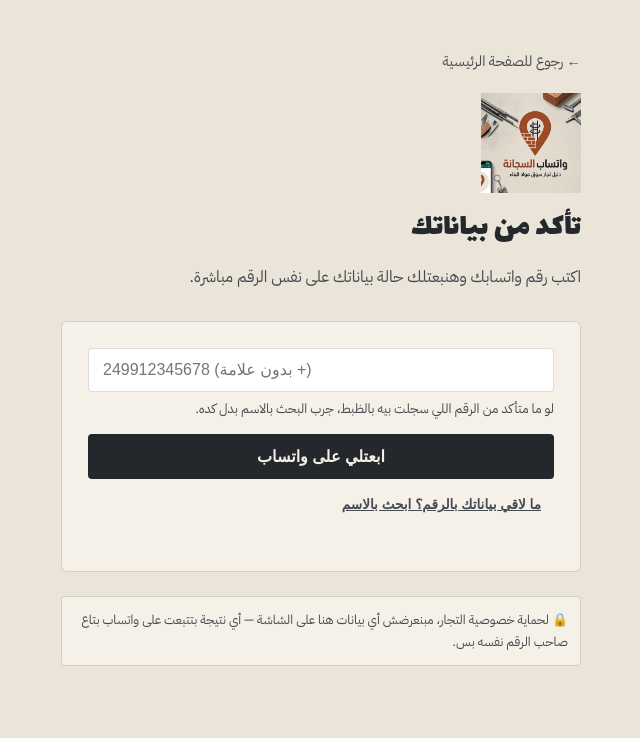
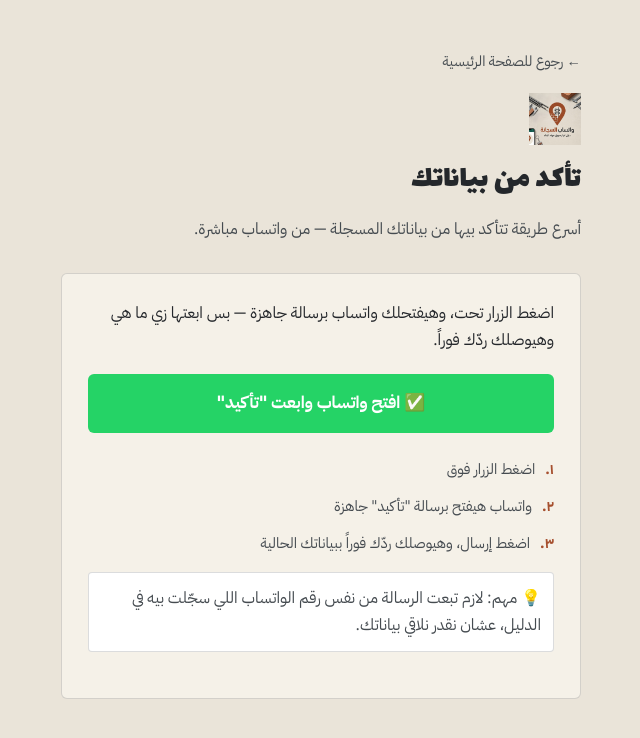
Before and after one commit to mohbab1-sondos/sajjana-bot, a Python web app: template templates/check.html in a window 1280 px wide. Shown: the top 738 px of the page, without its empty margins (319-959 px from the left). Run offline with Jinja, Linux system fonts and the light colour scheme; the template is opened without the code that fills it, so the values that code supplies are empty.

Commit message:
Refactor check.html for improved layout and UX
Updated the layout and functionality of the check.html template, including adjustments to styles, buttons, and text for better user experience.

```diff
--- a/templates/check.html
+++ b/templates/check.html
@@ -17,91 +17,43 @@
   h1.display{font-family:'Lalezar',sans-serif; font-weight:400; font-size:2rem; margin:0 0 8px;}
   .sub{color:var(--steel-soft); margin:0 0 30px;}
   .logo-header{display:flex; align-items:center; gap:10px; margin-bottom:8px;}
-  .logo-header img{height:90px; width:90px; object-fit:contain;}
+  .logo-header img{height:52px; width:52px; object-fit:contain;}
   a.back{display:inline-block; margin-bottom:20px; color:var(--steel-soft); text-decoration:none; font-size:0.9rem;}
   .box{background:var(--paper); border:1px solid var(--line); border-radius:6px; padding:26px;}
-  input{width:100%; padding:12px 14px; border:1px solid var(--line); border-radius:4px; font-size:1rem; margin-bottom:14px;}
-  button{width:100%; padding:13px; background:var(--steel); color:var(--paper); border:none; border-radius:4px;
-    font-size:1rem; font-weight:700; cursor:pointer;}
-  button:hover{background:var(--rust);}
-  button:disabled{opacity:0.6; cursor:not-allowed;}
-  .switch-link{display:block; text-align:center; margin-top:4px; color:var(--steel-soft); font-size:0.85rem;
-    text-decoration:underline; cursor:pointer; background:none; border:none; width:auto;}
-  #result{margin-top:20px;}
-  .card{background:#fff; border:1px solid var(--line); border-radius:6px; padding:18px; margin-top:10px;}
-  .hint{font-size:0.82rem; color:var(--steel-soft); margin:-8px 0 14px;}
-  .privacy-note{font-size:0.8rem; color:var(--steel-soft); margin-top:24px; padding:12px; background:var(--paper);
+  .box p{margin:0 0 20px; font-size:1rem;}
+  .action-btn{display:block; text-align:center; padding:15px; background:#25D366; color:#fff;
+    border-radius:6px; text-decoration:none; font-size:1.05rem; font-weight:700;}
+  .action-btn:hover{background:#1ebe57;}
+  .steps{margin-top:24px; padding:0; list-style:none;}
+  .steps li{display:flex; gap:10px; margin-bottom:12px; font-size:0.92rem; color:var(--steel-soft);}
+  .steps li b{color:var(--rust); flex:none;}
+  .hint{font-size:0.82rem; color:var(--steel-soft); margin-top:22px; padding:12px; background:#fff;
     border-radius:4px; border:1px solid var(--line);}
 </style>
 </head>
 <body>
 <div class="wrap">
   <a class="back" href="/">← رجوع للصفحة الرئيسية</a>
-  <div class="logo-header"><img src="/static/logo.png" style="height: 100px !important; width: auto !important; max-height: none !important; object-fit: contain;"></div>
+  <div class="logo-header"><img src="/static/logo.png" alt="شعار"></div>
   <h1 class="display">تأكد من بياناتك</h1>
-  <p class="sub" id="subText">اكتب رقم واتسابك وهنبعتلك حالة بياناتك على نفس الرقم مباشرة.</p>
+  <p class="sub">أسرع طريقة تتأكد بيها من بياناتك المسجلة — من واتساب مباشرة.</p>
 
   <div class="box">
-    <div id="phoneField">
-      <input type="tel" id="phoneInput" placeholder="249912345678 (بدون علامة +)">
-      <p class="hint">لو ما متأكد من الرقم اللي سجلت بيه بالظبط، جرب البحث بالاسم بدل كده.</p>
-    </div>
-    <div id="nameField" style="display:none;">
-      <input type="text" id="nameInput" placeholder="اسم المحل أو التاجر">
-    </div>
-    <button id="submitBtn" onclick="checkTrader()">ابعتلي على واتساب</button>
-    <button type="button" class="switch-link" onclick="toggleMode()" id="switchBtn">ما لاقي بياناتك بالرقم؟ ابحث بالاسم</button>
-    <div id="result"></div>
+    <p>اضغط الزرار تحت، وهيفتحلك واتساب برسالة جاهزة — بس ابعتها زي ما هي وهيوصلك ردّك فوراً.</p>
+    <a class="action-btn" href="https://wa.me/<!--WA_PHONE-->?text=%D8%AA%D8%A3%D9%83%D9%8A%D8%AF" target="_blank" rel="noopener">
+      ✅ افتح واتساب وابعت "تأكيد"
+    </a>
+
+    <ul class="steps">
+      <li><b>١.</b> اضغط الزرار فوق</li>
+      <li><b>٢.</b> واتساب هيفتح برسالة "تأكيد" جاهزة</li>
+      <li><b>٣.</b> اضغط إرسال، وهيوصلك ردّك فوراً ببياناتك الحالية</li>
+    </ul>
+
+    <p class="hint">
+      💡 مهم: لازم تبعت الرسالة من نفس رقم الواتساب اللي سجّلت بيه في الدليل، عشان نقدر نلاقي بياناتك.
+    </p>
   </div>
-
-  <p class="privacy-note">
-    🔒 لحماية خصوصية التجار، مبنعرضش أي بيانات هنا على الشاشة — أي نتيجة بتتبعت على واتساب بتاع صاحب الرقم نفسه بس.
-  </p>
 </div>
-
-<script>
-let mode = 'phone';
-
-function toggleMode(){
-  mode = (mode === 'phone') ? 'name' : 'phone';
-  document.getElementById('phoneField').style.display = (mode === 'phone') ? 'block' : 'none';
-  document.getElementById('nameField').style.display = (mode === 'name') ? 'block' : 'none';
-  document.getElementById('switchBtn').textContent = (mode === 'phone')
-    ? 'مش لاقي بياناتك بالرقم؟ ابحث بالاسم'
-    : 'ارجع للبحث بالرقم';
-  document.getElementById('result').innerHTML = '';
-}
-
-async function checkTrader(){
-  const resultDiv = document.getElementById('result');
-  const btn = document.getElementById('submitBtn');
-  resultDiv.innerHTML = '';
-
-  let url = '';
-  if(mode === 'phone'){
-    const phone = document.getElementById('phoneInput').value.trim();
-    if(!phone){ resultDiv.innerHTML = '<p>اكتب رقمك الأول.</p>'; return; }
-    url = '/api/check-trader?whatsapp=' + encodeURIComponent(phone);
-  } else {
-    const name = document.getElementById('nameInput').value.trim();
-    if(!name){ resultDiv.innerHTML = '<p>اكتب الاسم الأول.</p>'; return; }
-    url = '/api/check-trader?name=' + encodeURIComponent(name);
-  }
-
-  btn.disabled = true;
-  btn.textContent = 'جاري الإرسال...';
-
-  try{
-    const res = await fetch(url);
-    const data = await res.json();
-    resultDiv.innerHTML = `<div class="card"><p>${data.message}</p></div>`;
-  } catch(err){
-    resultDiv.innerHTML = '<div class="card"><p>حصلت مشكلة، حاول تاني.</p></div>';
-  } finally {
-    btn.disabled = false;
-    btn.textContent = 'ابعتلي على واتساب';
-  }
-}
-</script>
 </body>
 </html>
```
